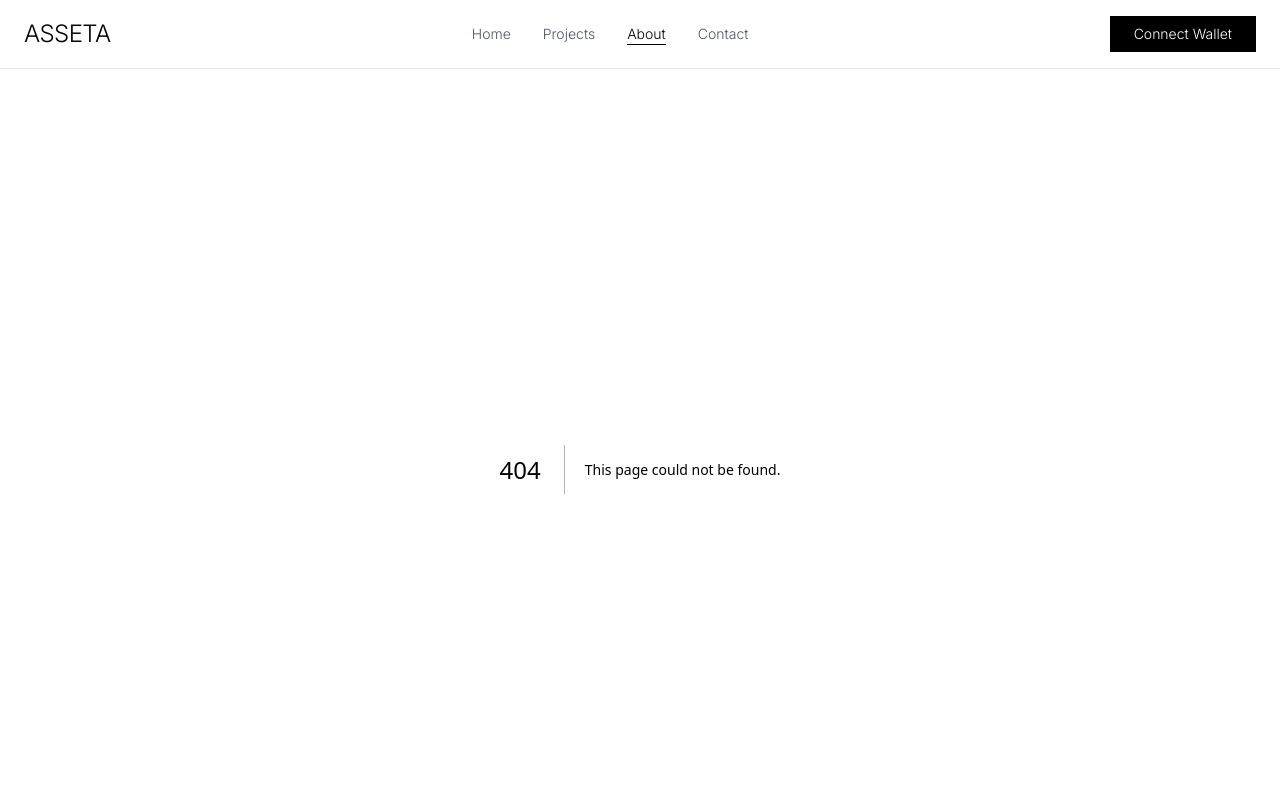
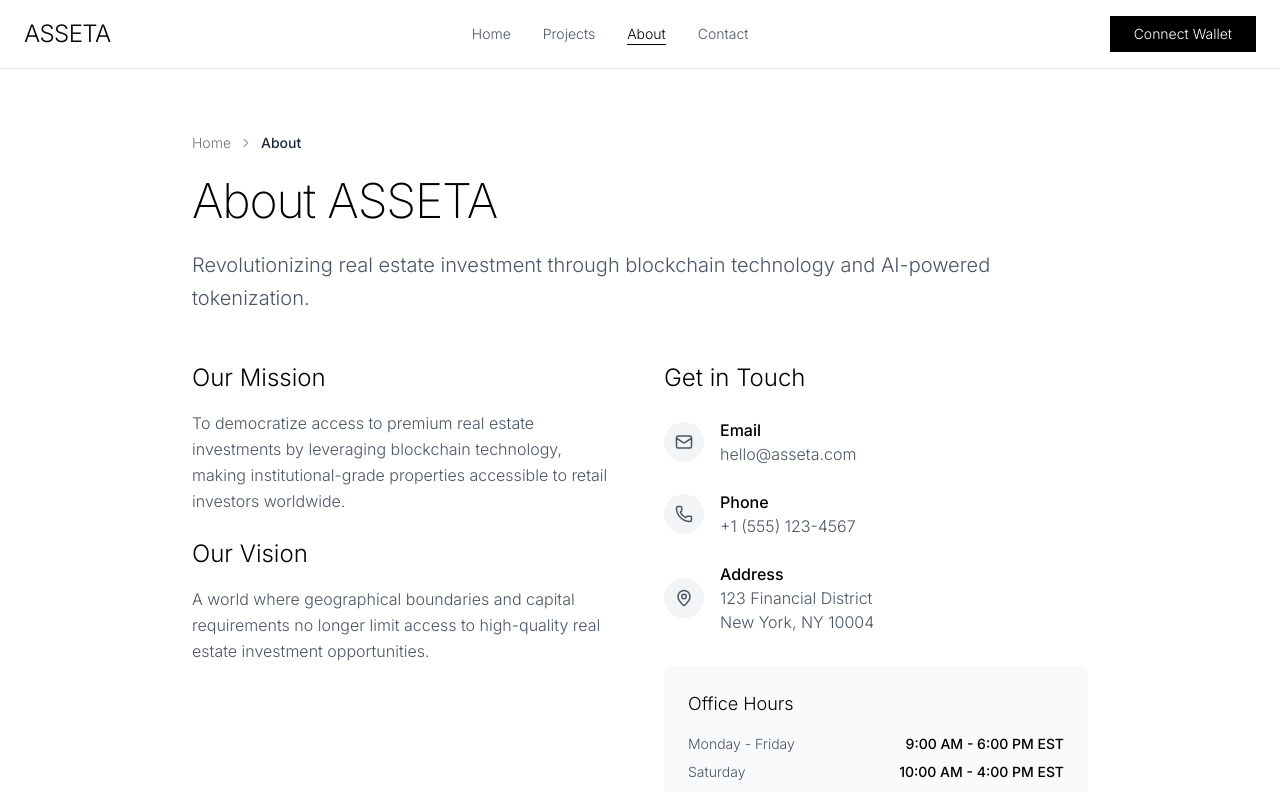
Before and after one commit to tamago-labs/asetta-aws-amplify, a Next.js app: page /about in a window 1280 px wide. Before the commit this address had no page. Shown: the top 792 px of the page. Built offline with nearby package versions, Linux system fonts and the light colour scheme.

Commit message:
Add about page

```diff
--- /dev/null
+++ b/app/about/page.tsx
@@ -0,0 +1,8 @@
+
+import AboutContainer from "@/components/About";
+
+export default function ProjectsPage() {
+    return (
+        <AboutContainer />
+    )
+}
--- a/app/layout.tsx
+++ b/app/layout.tsx
@@ -7,8 +7,8 @@ import Footer from "@/components/Footer"
 const inter = Inter({ subsets: ["latin"] });
 
 export const metadata: Metadata = {
-  title: "Create Next App",
-  description: "Generated by create next app",
+  title: "Asseta - Multi-Agent RWA Tokenization Platform",
+  description: "Revolutionizing real-world asset tokenization through multi-agent AI automation. Deploy complete RWA projects in minutes with specialized AI agents handling tokenization, legal compliance, and KYC.",
 };
 
 export default function RootLayout({
--- /dev/null
+++ b/components/About/index.tsx
@@ -0,0 +1,165 @@
+"use client"
+
+import { Building2, Users, MapPin, Shield, Target, Mail, Phone } from 'lucide-react';
+import Breadcrumb from '../Breadcrumb';
+
+
+const AboutContainer = () => {
+    return (
+        <div className="min-h-screen bg-white">
+
+            <div className="py-16 px-6">
+                <div className="max-w-4xl mx-auto">
+                    <Breadcrumb items={[
+                        { label: 'Home', href: '/' },
+                        { label: 'About' }
+                    ]} />
+
+                    <h1 className="text-5xl font-extralight mb-6 tracking-tight">About ASSETA</h1>
+                    <p className="text-xl font-light text-gray-600 mb-12 leading-relaxed">
+                        Revolutionizing real estate investment through blockchain technology and AI-powered tokenization.
+                    </p>
+
+                    <div className="grid md:grid-cols-2 gap-12 mb-16">
+                        <div>
+                            <h2 className="text-2xl font-light mb-4">Our Mission</h2>
+                            <p className="text-gray-600 font-light leading-relaxed mb-6">
+                                To democratize access to premium real estate investments by leveraging blockchain technology,
+                                making institutional-grade properties accessible to retail investors worldwide.
+                            </p>
+
+                            <h2 className="text-2xl font-light mb-4">Our Vision</h2>
+                            <p className="text-gray-600 font-light leading-relaxed">
+                                A world where geographical boundaries and capital requirements no longer limit access to
+                                high-quality real estate investment opportunities.
+                            </p>
+                        </div>
+
+                        <div>
+                            <h2 className="text-2xl font-light mb-6">Get in Touch</h2>
+
+                            <div className="space-y-6 mb-8">
+                                <div className="flex items-center gap-4">
+                                    <div className="w-10 h-10 bg-gray-100 rounded-full flex items-center justify-center">
+                                        <Mail size={18} className="text-gray-600" />
+                                    </div>
+                                    <div>
+                                        <div className="font-medium">Email</div>
+                                        <div className="text-gray-600 font-light">hello@asseta.com</div>
+                                    </div>
+                                </div>
+
+                                <div className="flex items-center gap-4">
+                                    <div className="w-10 h-10 bg-gray-100 rounded-full flex items-center justify-center">
+                                        <Phone size={18} className="text-gray-600" />
+                                    </div>
+                                    <div>
+                                        <div className="font-medium">Phone</div>
+                                        <div className="text-gray-600 font-light">+1 (555) 123-4567</div>
+                                    </div>
+                                </div>
+
+                                <div className="flex items-center gap-4">
+                                    <div className="w-10 h-10 bg-gray-100 rounded-full flex items-center justify-center">
+                                        <MapPin size={18} className="text-gray-600" />
+                                    </div>
+                                    <div>
+                                        <div className="font-medium">Address</div>
+                                        <div className="text-gray-600 font-light">
+                                            123 Financial District<br />
+                                            New York, NY 10004
+                                        </div>
+                                    </div>
+                                </div>
+                            </div>
+
+                            <div className="bg-gray-50 rounded-lg p-6">
+                                <h3 className="text-lg font-light mb-4">Office Hours</h3>
+                                <div className="space-y-2 text-sm">
+                                    <div className="flex justify-between">
+                                        <span className="text-gray-600 font-light">Monday - Friday</span>
+                                        <span className="font-medium">9:00 AM - 6:00 PM EST</span>
+                                    </div>
+                                    <div className="flex justify-between">
+                                        <span className="text-gray-600 font-light">Saturday</span>
+                                        <span className="font-medium">10:00 AM - 4:00 PM EST</span>
+                                    </div>
+                                    <div className="flex justify-between">
+                                        <span className="text-gray-600 font-light">Sunday</span>
+                                        <span className="font-medium">Closed</span>
+                                    </div>
+                                </div>
+                            </div>
+                        </div>
+
+                        {/* <div className="bg-gray-50 rounded-lg p-8">
+                            <h3 className="text-xl font-light mb-6">Key Statistics</h3>
+                            <div className="space-y-4">
+                                <div className="flex justify-between">
+                                    <span className="text-gray-600 font-light">Assets Under Management</span>
+                                    <span className="font-medium">$160.7M</span>
+                                </div>
+                                <div className="flex justify-between">
+                                    <span className="text-gray-600 font-light">Active Projects</span>
+                                    <span className="font-medium">6</span>
+                                </div>
+                                <div className="flex justify-between">
+                                    <span className="text-gray-600 font-light">Average Yield</span>
+                                    <span className="font-medium">7.6%</span>
+                                </div>
+                                <div className="flex justify-between">
+                                    <span className="text-gray-600 font-light">Investors</span>
+                                    <span className="font-medium">2,400+</span>
+                                </div>
+                            </div>
+                        </div> */}
+                    </div>
+
+                    {/* <div className="grid md:grid-cols-4 gap-8">
+                        <div className="text-center">
+                            <div className="w-16 h-16 bg-black text-white rounded-full flex items-center justify-center mx-auto mb-4">
+                                <Building2 size={24} />
+                            </div>
+                            <h3 className="text-lg font-light mb-2">Premium Assets</h3>
+                            <p className="text-sm text-gray-600 font-light">
+                                Carefully selected Class A properties in prime locations
+                            </p>
+                        </div>
+
+                        <div className="text-center">
+                            <div className="w-16 h-16 bg-black text-white rounded-full flex items-center justify-center mx-auto mb-4">
+                                <Users size={24} />
+                            </div>
+                            <h3 className="text-lg font-light mb-2">Fractional Ownership</h3>
+                            <p className="text-sm text-gray-600 font-light">
+                                Own portions of high-value assets with minimal capital requirements
+                            </p>
+                        </div>
+
+                        <div className="text-center">
+                            <div className="w-16 h-16 bg-black text-white rounded-full flex items-center justify-center mx-auto mb-4">
+                                <Shield size={24} />
+                            </div>
+                            <h3 className="text-lg font-light mb-2">Secure & Compliant</h3>
+                            <p className="text-sm text-gray-600 font-light">
+                                Blockchain security with full regulatory compliance
+                            </p>
+                        </div>
+
+                        <div className="text-center">
+                            <div className="w-16 h-16 bg-black text-white rounded-full flex items-center justify-center mx-auto mb-4">
+                                <Target size={24} />
+                            </div>
+                            <h3 className="text-lg font-light mb-2">Transparent Returns</h3>
+                            <p className="text-sm text-gray-600 font-light">
+                                Real-time performance tracking and monthly distributions
+                            </p>
+                        </div>
+                    </div> */}
+                </div>
+            </div>
+        </div>
+    )
+}
+
+export default AboutContainer
```
